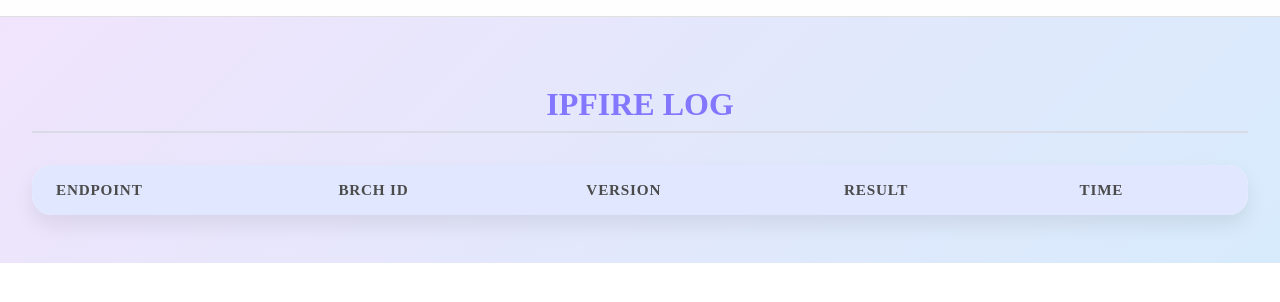
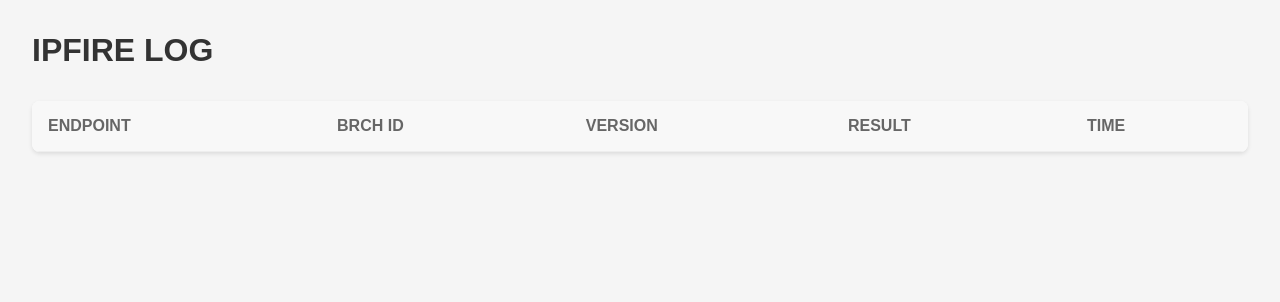
Before and after one commit to yuhano/DeepDetector, a Flask app: page / in a window 1280 px wide. Shown: the top 302 px of the page. Run offline with Flask 3, Linux system fonts and the light colour scheme; data that the repository does not hold is empty.

Commit message:
dashboard css 수정

```diff
--- a/ipfire/api/__init__.py
+++ b/ipfire/api/__init__.py
@@ -4,8 +4,6 @@ from flask import Blueprint
 api_bp = Blueprint('api', __name__)
 
 # 엔드포인트 등록
-from .auth import auth_blueprint
 from .logs import logs_blueprint
 
-api_bp.register_blueprint(auth_blueprint, url_prefix='/auth')
 api_bp.register_blueprint(logs_blueprint, url_prefix='/logs')
--- a/ipfire/templates/dashboard.html
+++ b/ipfire/templates/dashboard.html
@@ -5,116 +5,62 @@
     <meta name="viewport" content="width=device-width, initial-scale=1.0">
     <title>Dashboard</title>
     <style>
+        * {
+            margin: 0;
+            padding: 0;
+            box-sizing: border-box;
+        }
         body {
-            margin: 0;
+            font-family: Arial, sans-serif;
+            background-color: #f5f5f5;
         }
-        #nav-container {
-            background: #fefefe;
-            color: #4b4b4b;
-            font-weight: 600;
-            padding: 0.5rem 2rem;
-            display: flex;
-            justify-content: flex-start;
-            align-items: center;
-            border-bottom: 1px solid #e0e0e0;
-            position: sticky;
-            top: 0;
-            z-index: 100;
-
+        /* Dashboard Page Styles */
+        .dashboard {
+            padding: 2rem;
         }
-
-        #nav-container a {
-            text-decoration: none;
-            color: #4b4b4b;
-            margin: 0 1rem;
-            font-size: 1rem;
-            font-weight: 500;
-            padding: 0.5rem 0.8rem;
-            border-radius: 5px;
-            transition: all 0.3s ease;
+        .dashboard-title {
+            margin-bottom: 2rem;
+            color: #333;
         }
-
-        #nav-container a:hover {
-            color: #ffffff;
-            background-color: #b8c4ff;
-            transform: scale(1.05);
-            font-weight: 600;
-        }
-
-        .dashboard {
-            padding: 3rem 2rem;
-            background: linear-gradient(135deg,#f0e4fc, #d7ebfc);
-            @media screen and (max-width: 768px) {
-                padding: 0.1rem 1rem;
-            }
-        }
-
-        .dashboard-title {
-            font-size: 2rem;
-            font-weight: 700;
-            color:  #8376ff;
-            margin-bottom: 1.5rem;
-            text-align: center;
-            border-bottom: 2px solid #d9dce7;
-            padding-bottom: 0.5rem;
-        }
-
         .log-table {
             width: 100%;
-            background: #ffffff;
-            border-radius: 20px;
-            box-shadow: 0 10px 20px rgba(0, 0, 0, 0.08);
-            margin-top: 2rem;
+            background: white;
+            border-radius: 8px;
             overflow: hidden;
-            @media screen and (max-width: 768px) {
-                overflow: scroll;
-                height: 70vh;
-                border-radius: 10px;
-            }
+            box-shadow: 0 2px 4px rgba(0, 0, 0, 0.1);
         }
-
         .log-table table {
             width: 100%;
             border-collapse: collapse;
         }
-
         .log-table th,
         .log-table td {
-            padding: 1rem 1.5rem;
+            padding: 1rem;
             text-align: left;
-            font-size: 0.95rem;
-            white-space: nowrap;
+            border-bottom: 1px solid #eee;
         }
-
         .log-table th {
-            background-color: #e0e7ff;
-            color: #4b4b4b;
-            font-weight: 600;
-            text-transform: uppercase;
-            letter-spacing: 0.05rem;
+            background-color: #f8f8f8;
+            font-weight: bold;
+            color: #666;
         }
-
-        .log-table tr {
-            transition: background-color 0.2s ease;
+        .log-table tr{
+          border-bottom: #666 solid 1px;
         }
-
-        .log-table tr:nth-child(even) {
-            background-color: #f8faff;
+        .attack-log {
+          background: rgba(234, 81, 30, 0.3);
         }
-
-        .log-table tr:hover {
-            background-color: #e0e7ff;
+        #contextMenu {
+            position: absolute;
+            background-color: #ffffff;
+            border: 1px solid #ccc;
+            box-shadow: 0 2px 5px rgba(0, 0, 0, 0.2);
+            padding: 10px;
+            z-index: 1000;
+            display: none;
         }
-
-        .log-table td {
-            color: #4b4b4b;
-        }
-
-        .attack-log {
-            background: rgba(234, 81, 30, 0.3) !important;
-        }
-        .attack-log:hover {
-            background: rgba(234, 81, 30, 0.5) !important;
+        #contextMenu div:hover {
+            background-color: #f0f0f0;
         }
   </style>
 </head>
```
